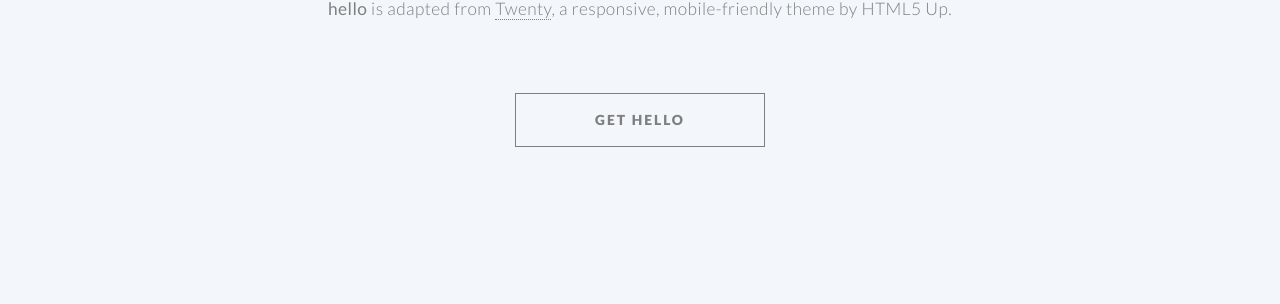
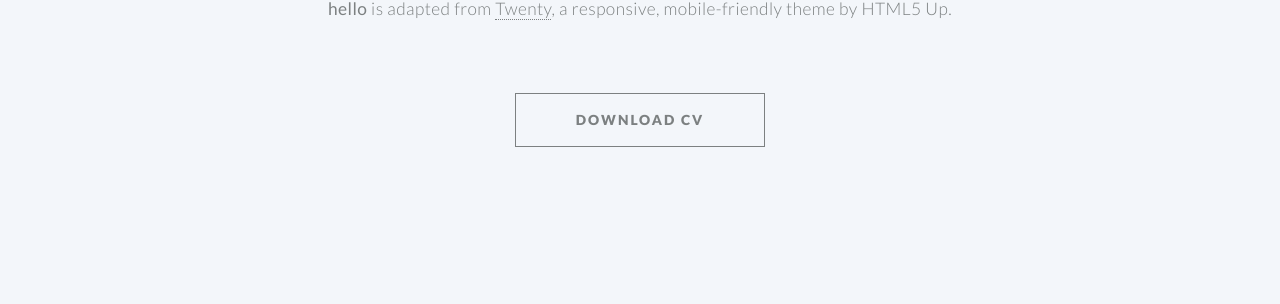
Before and after one commit to rishabkharidhi/rishabkharidhi.github.io, a Jekyll site: the page built from index.md, in a window 1280 px wide and 900 px high, scrolled down 1094 px. Shown: the part 149-453 px from the top of the window. Built offline with Jekyll 4.4.1, drawn with Linux system fonts in a browser that asks for light colours.

Commit message:
Update index.md

```diff
--- a/index.md
+++ b/index.md
@@ -22,8 +22,8 @@ linkedin: rishab-kharidhi # the part after ("https://www.linkedin.com/in/...")
 # google_analytics: <-- your google analytics Tracking ID
 
 # By declaring these variables, you can include a button that links to an external website or to media.
-about_button: https://github.com/saragong/hello # the link
-about_button_label: get hello # the label on the button
+about_button: https://github.com/rishabkharidhi/rishabkharidhi.github.io/blob/main/Rishab_Kharidhi_Resume.pdf # the link
+about_button_label: Download CV # the label on the button
 
 # optional portfolio section ------------------------------------------
 
```
